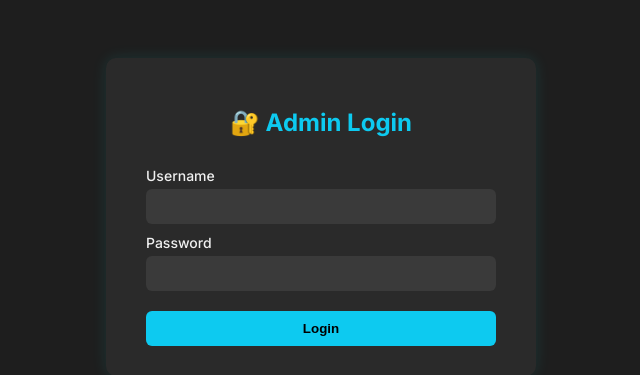
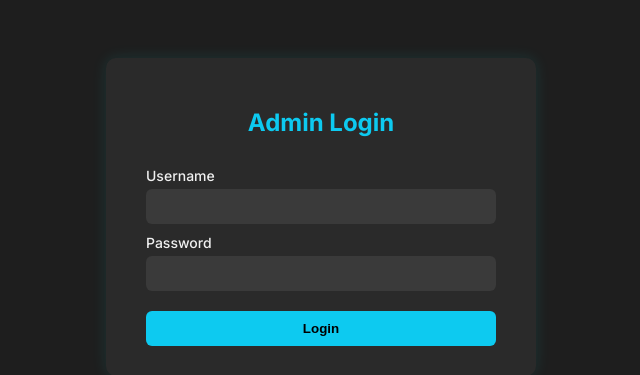
Before and after one commit to hansaprem/project, a Flask app: template templates/login.html in a window 1280 px wide. Shown: the part 183-558 px from the top of the page, without its empty margins (319-959 px from the left). Run offline with Flask 3, Linux system fonts and the light colour scheme; the template is opened without the code that fills it, so the values that code supplies are empty; some libraries are stand-ins or nearby versions.

Commit message:
Update login.html

```diff
--- a/templates/login.html
+++ b/templates/login.html
@@ -9,7 +9,7 @@
 <body class="login-body">
 
   <div class="login-container">
-    <h2 class="login-title">🔐 Admin Login</h2>
+    <h2 class="login-title">Admin Login</h2>
 
     {% with messages = get_flashed_messages(with_categories=true) %}
       {% if messages %}
```
